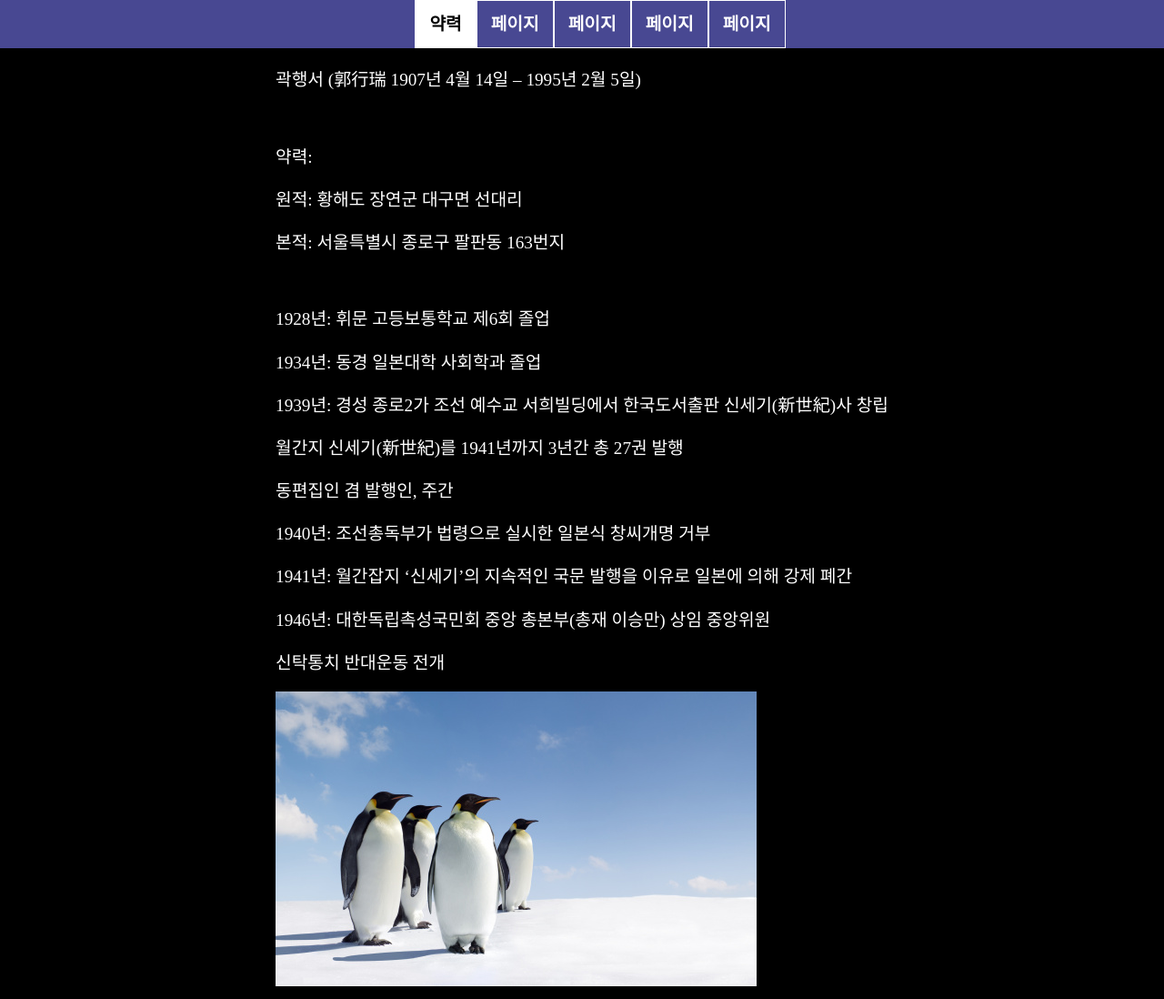
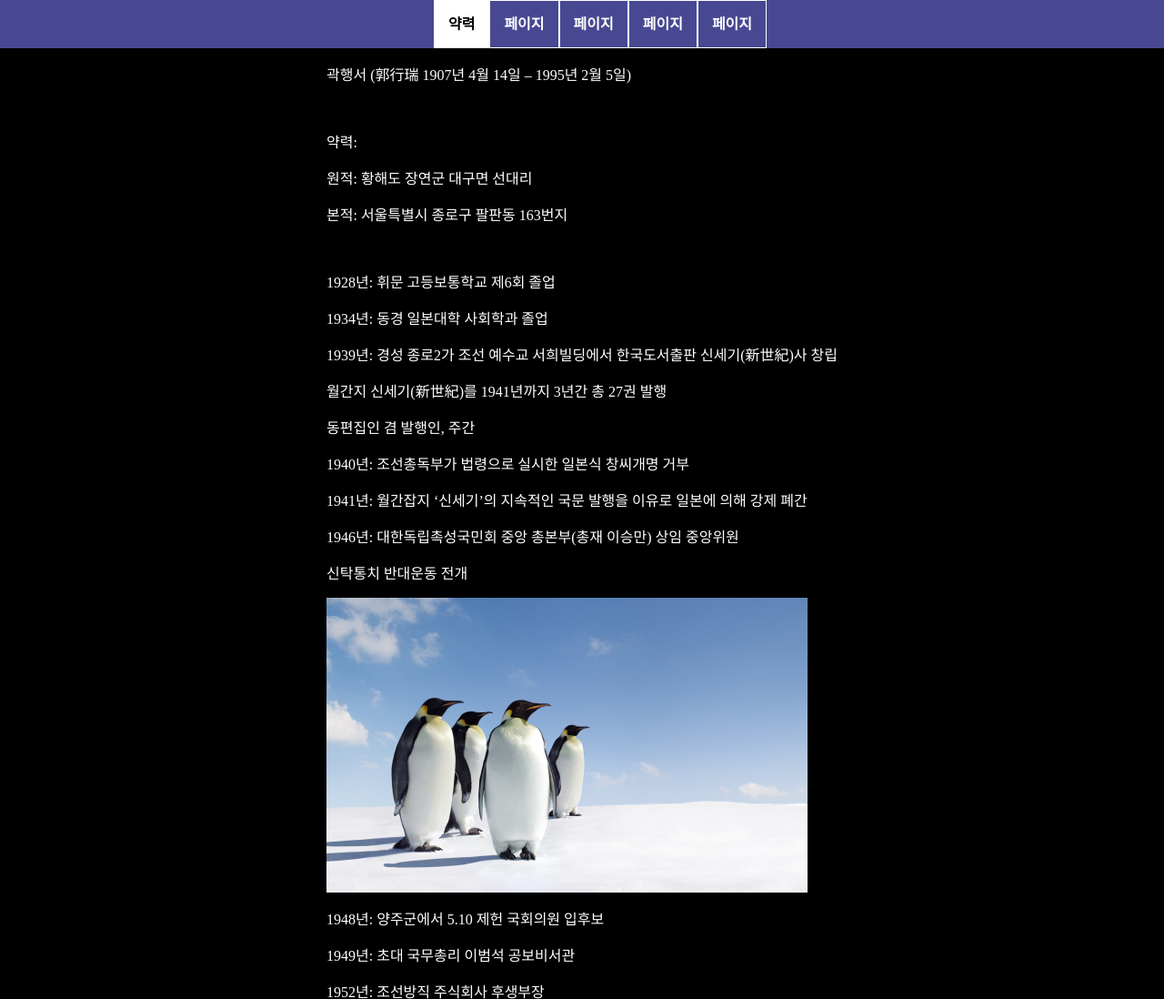
Before and after one commit to JaeHoKwak1/grampswebsite, a plain HTML site: page index.html in a window 1280 px wide. Shown: the top 1098 px of the page at 91% size. Drawn offline with Linux system fonts and the light colour scheme.

Commit message:
Update index.css

```diff
--- a/css/index.css
+++ b/css/index.css
@@ -26,7 +26,6 @@ img {
 }
 
 p {
-	font-size: 1.5vw;
 };
 
 
@@ -61,7 +60,6 @@ nav ul li a{
 	transition: 0.6s ease;
 	display: block;
 	line-height: 51px;
-	font-size: 1.5vw;
 	font-weight: bold;
 }
 
```
